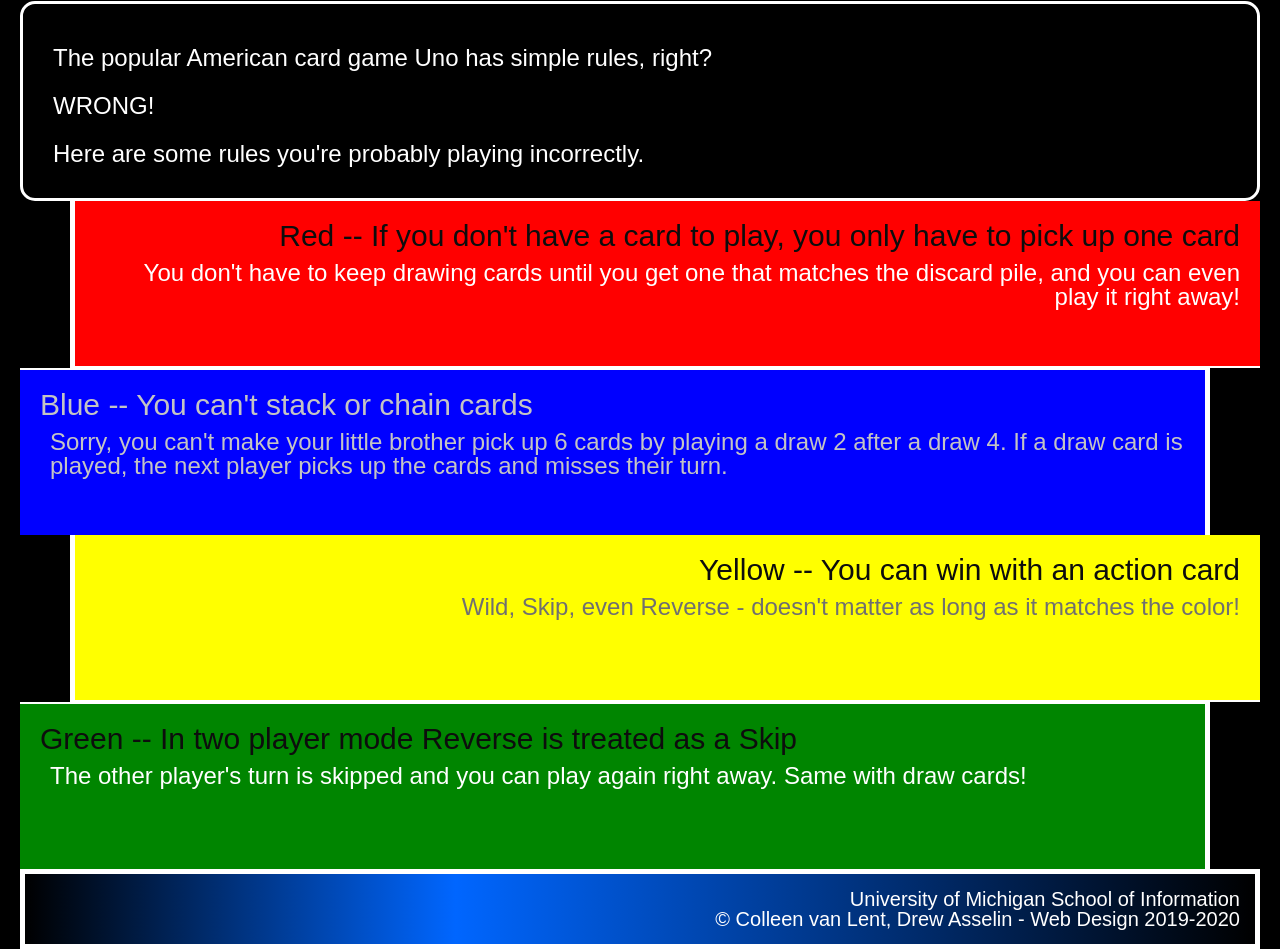
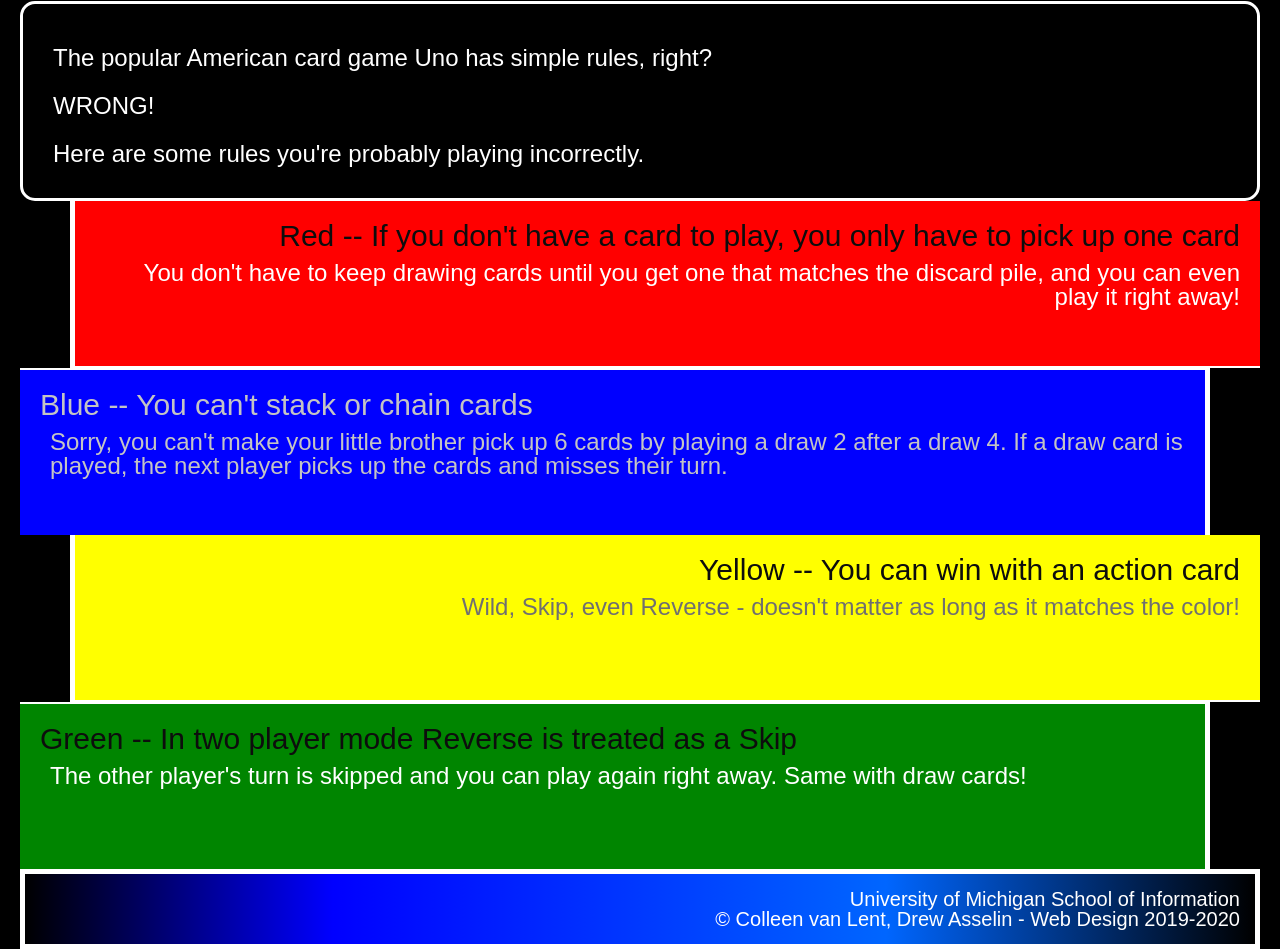
Before and after one commit to wdbryan/hw3-2023, a plain HTML site: page index.html in a window 1280 px wide. Shown: the part 327-1276 px from the top of the page. Drawn offline with Linux system fonts and the light colour scheme.

Commit message:
Add files via upload

```diff
--- a/css/style.css
+++ b/css/style.css
@@ -92,7 +92,7 @@ div{
 }
 footer{
     background: rgb(0,0,0);
-    background: linear-gradient(90deg, rgba(0,0,0,1) 0%, rgba(0,102,255,1) 35%, rgba(0,0,0,1) 100%);
+    background: linear-gradient(90deg, rgba(0,0,0,1) 0%, rgba(0,0,255,1) 25%, rgba(0,102,255,1) 70%, rgba(0,0,0,1) 100%);
     border: 5px solid white;
 }
 footer p{
```
